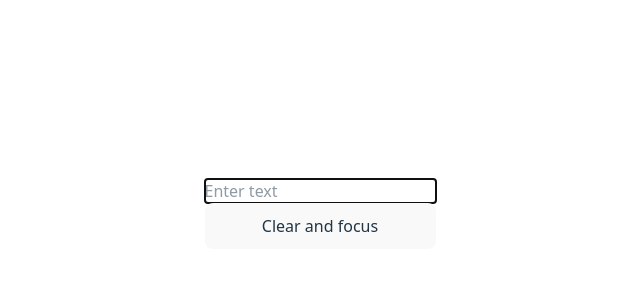
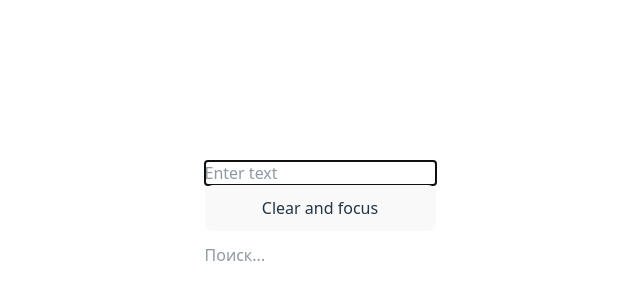
Before and after one commit to milenskirinat/otherTasksOfHooks, a React (Vite) app: page / in a window 1280 px wide. Shown: the part 186-486 px from the top of the page, without its empty margins (320-960 px from the left). Built offline with nearby package versions, Linux system fonts and the light colour scheme.

Commit message:
new task

```diff
--- a/src/App.tsx
+++ b/src/App.tsx
@@ -1,11 +1,15 @@
 import FocusInput from "./components/FocusInput";
+// import Timer from "./components/Timer.tsx";
+import FilteredList from "./components/FilteredList.tsx";
 import "./App.css";
 
 function App() {
   return (
     <>
-      <div>
+      <div className="flex flex-col gap-3 items-center">
         <FocusInput />
+        {/* <Timer /> */}
+        <FilteredList />
       </div>
     </>
   );
--- /dev/null
+++ b/src/components/FilteredList.tsx
@@ -0,0 +1,18 @@
+import { useState, useMemo } from "react";
+
+const items = Array.from({ length: 1000 }, (_, i) => `Элемент ${i + 1}`);
+
+export default function FilteredList() {
+  const [filter, setFilter] = useState("");
+
+  return (
+    <div>
+      <input
+        placeholder="Поиск..."
+        value={filter}
+        onChange={(e) => setFilter(e.target.value)}
+      />
+      <ul>{/* Отобразить отфильтрованные элементы */}</ul>
+    </div>
+  );
+}
--- /dev/null
+++ b/src/components/Timer.tsx
@@ -0,0 +1,23 @@
+// import { useState, useRef, useEffect } from "react";
+
+// export default function Timer() {
+//   const [seconds, setSeconds] = useState(0);
+
+//   const intervalRef = useRef(null);
+
+//   useEffect(() => {
+//     intervalRef.current = setInterval(() => setSeconds((prev) => prev + 1));
+
+//     if (intervalRef.current != null) {
+//       clearInterval(intervalRef.current);
+//       intervalRef.current = null;
+//     }
+//   }, []);
+
+//   return (
+//     <div className="flex justify-center flex-col">
+//       <p>Seconds: {seconds}</p>
+//       <button onClick={handleClick}>Start/Stop</button>
+//     </div>
+//   );
+// }
```
